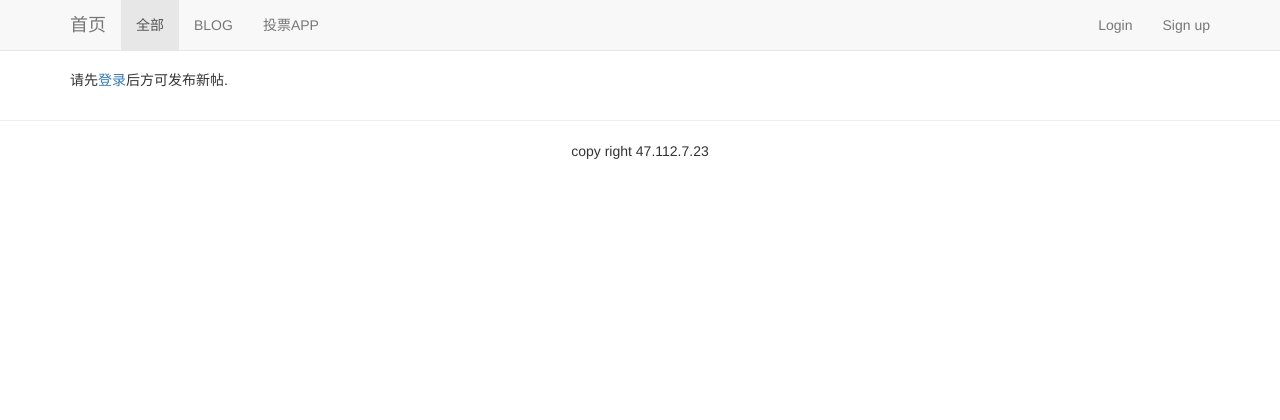
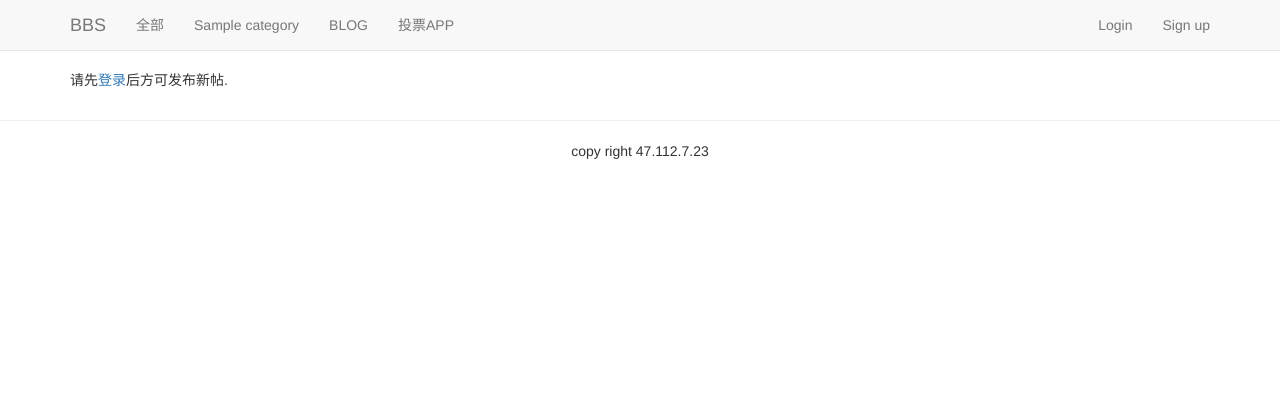
Before and after one commit to Ruibn/myWeb-test, a Django app: template templates/bbs/bbs_pub.html in a window 1280 px wide. Shown: the top 420 px of the page. Run offline with Django 3.2, Linux system fonts and the light colour scheme; the template is opened without the code that fills it: most values are stand-ins (such as "Sample title", 1, 10 or a date in 2020); some libraries are stand-ins or nearby versions.

Commit message:
finish category

```diff
--- a/bbs/models.py
+++ b/bbs/models.py
@@ -3,6 +3,7 @@ from django.contrib.auth.models import User
 
 
 class BBS(models.Model):
+    category = models.ForeignKey('Category', on_delete=models.CASCADE)
     title = models.CharField(max_length=64)
     summary = models.CharField(max_length=256, blank=True, null=True)
     content = models.TextField()
@@ -20,6 +21,9 @@ class Category(models.Model):
     name = models.CharField(max_length=32, unique=True)
     administrator = models.ForeignKey('BBS_user', on_delete=models.CASCADE)
 
+    def __str__(self):
+        return self.name
+
 
 class BBS_user(models.Model):
     user = models.OneToOneField(User, on_delete=models.CASCADE)
--- a/bbs/urls.py
+++ b/bbs/urls.py
@@ -9,4 +9,5 @@ urlpatterns = [
     re_path(r'^sub_comment/$', views.sub_comment, name='sub_comment'),
     re_path(r'^bbs_pub/$', views.bbs_pub, name='bbs_pub'),
     re_path(r'^bbs_sub/$', views.bbs_sub, name='bbs_sub'),
+    re_path(r'^category/(\d+)/$', views.category, name='category'),
 ]
--- a/myWeb/settings.py
+++ b/myWeb/settings.py
@@ -31,7 +31,6 @@ ALLOWED_HOSTS = []
 # DEBUG = False              # ubuntu生产环境
 
 # ALLOWED_HOSTS = ['*',]     # 填写域名，才能通过域名访问
-
 
 
 # Application definition
--- a/templates/bbs/bbs_detail.html
+++ b/templates/bbs/bbs_detail.html
@@ -7,7 +7,7 @@
     <h3>{{ bbs_obj.title }}</h3>
 
     <br>
-    <p>{{ bbs_obj.content }}</p>
+    <p>{{ bbs_obj.content | safe }}</p>
     <div>
         {% get_comment_count for bbs_obj as comment_count %}
         <span class="glyphicon glyphicon-comment"></span>
--- a/templates/bbs/bbs_pub.html
+++ b/templates/bbs/bbs_pub.html
@@ -17,7 +17,7 @@
     'searchreplace visualblocks code fullscreen',
     'insertdatetime media table paste code help wordcount'
     ],
-    toolbar: 'undo redo | formatselect | bold italic strikethrough forecolor backcolor | link | alignleft aligncenter alignright alignjustify  | numlist bullist outdent indent  | removeformat | help',
+    toolbar1: 'undo redo | formatselect | bold italic strikethrough forecolor backcolor | link | alignleft aligncenter alignright alignjustify  | numlist bullist outdent indent  | removeformat | help print preview media',
     image_advtab: true,content_css: [
     '//fonts.googleapis.com/css?family=Lato:300,300i,400,400i',
     '//www.tiny.cloud/css/codepen.min.css'
--- a/templates/header.html
+++ b/templates/header.html
@@ -10,11 +10,18 @@
             <span class="icon-bar"></span>
             <span class="icon-bar"></span>
           </button>
-          <a class="navbar-brand" href="{% url 'bbs:bbs_index' %}">首页</a>
+          <a class="navbar-brand" href="#">BBS</a>
         </div>
         <div id="navbar" class="navbar-collapse collapse">
           <ul class="nav navbar-nav">
-            <li class="active"><a href="#">全部</a></li>
+            <li class=""><a href="{% url 'bbs:bbs_index' %}">全部</a></li>
+            {% for category in bbs_category %}
+                {% ifequal category.id cate_id  %}
+                <li class="active"><a href="/category/{{ category.id }}/">{{ category.name }}</a></li>
+                {% else %}
+                <li class=""><a href="/category/{{ category.id }}/">{{ category.name }}</a></li>
+                {% endifequal %}
+            {% endfor %}
           </ul>
           <ul class="nav navbar-nav" role="navigation">
             <li><a href="{% url 'blog:blog_title' %}">BLOG</a></li>
```
Also changed, not shown: bbs/views.py (+24 -5 lines), templates/article/base.html (+8 -0 lines), templates/article/header.html (+20 -3 lines), bbs/migrations/0002_auto_20190224_2333.py (added), templates/article/leftslider.html (line endings or trailing spaces).
